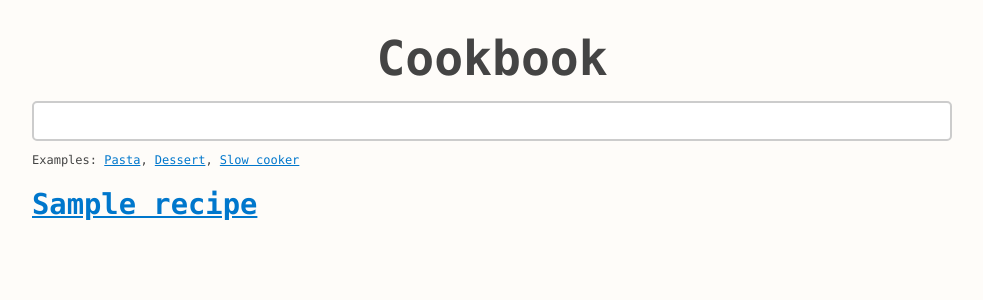
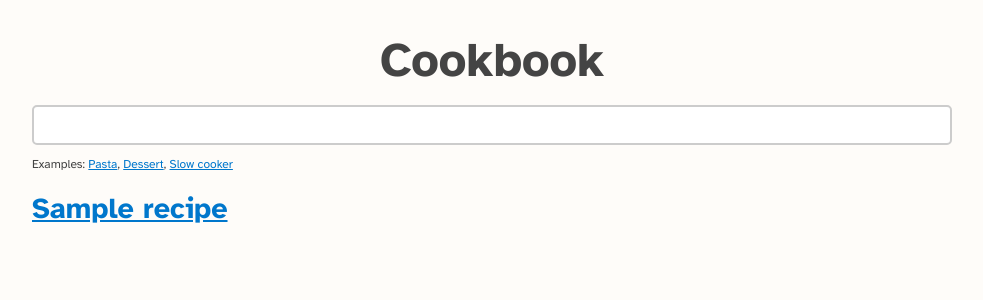
Before and after one commit to cjwinchester/recipe-app, a Django app: template recipes/templates/recipes/recipe_list.html in a window 1280 px wide. Shown: the top 300 px of the page, without its empty margins (148-1131 px from the left). Run offline with Django 3.2, Linux system fonts and the light colour scheme; the template is opened without the code that fills it: values that come from a table or form of the project are taken from there, others are empty; tables that the repository leaves empty hold one stand-in row (values such as "Sample post").

Commit message:
font swap

```diff
--- a/recipes/templates/recipes/base.html
+++ b/recipes/templates/recipes/base.html
@@ -6,8 +6,9 @@
     <meta name="viewport" content="width=device-width, initial-scale=1">
     <title>{% block title %}Cookbook{% endblock %}</title>
     <meta name="description" content="{% block description %}A collection of recipes we like.{% endblock %}">
+     <link href="https://fonts.googleapis.com/css2?family=Atkinson+Hyperlegible:ital,wght@0,400;0,700;1,400;1,700&display=swap" rel="stylesheet">
     <style>
-      *,*:after,*:before{box-sizing:border-box}body{font-family:consolas,menlo,monaco,monospace;margin:10px auto;max-width:960px;font-size:1.5em;color:#444;background-color:#FEFCF9;padding:20px;}a{color:#07c;}input{font-family:consolas,menlo,monaco,monospace;font-size:1.2em;width:100%;border:2px solid #ccc;border-radius:5px;}h3{margin-bottom:0;}p.prep-time{font-style:italic;}p.suggestions{font-size:0.5em;}h1,h2{margin:0;}h1.cookbook{text-align:center; margin-bottom: 15px;}h2.recipe-result{margin-top:20px;font-size: 1.2em;}div.tag{display:inline-block;background-color:#ddf1ff;padding:5px;font-size:0.5em;user-select: none;}@media print{body{font-size:1em;background-color:white;}div.recipe{border: none;}p.home{display:none;}a{color: #444;text-decoration:none;}div.tags{display:none;}}
+      *,*:after,*:before{box-sizing:border-box}body{font-family: "Atkinson Hyperlegible",consolas,menlo,monaco,monospace;margin:10px auto;max-width:960px;font-size:1.5em;color:#444;background-color:#FEFCF9;padding:20px;}a{color:#07c;}input{font-family:consolas,menlo,monaco,monospace;font-size:1.2em;width:100%;border:2px solid #ccc;border-radius:5px;}h3{margin-bottom:0;}p.prep-time{font-style:italic;}p.suggestions{font-size:0.5em;}h1,h2{margin:0;}h1.cookbook{text-align:center; margin-bottom: 15px;}h2.recipe-result{margin-top:20px;font-size: 1.2em;}div.tag{display:inline-block;background-color:#ddf1ff;padding:5px;font-size:0.5em;user-select: none;}@media print{body{font-size:1em;background-color:white;}div.recipe{border: none;}p.home{display:none;}a{color: #444;text-decoration:none;}div.tags{display:none;}}
     </style>
   </head>
   <body>
```
